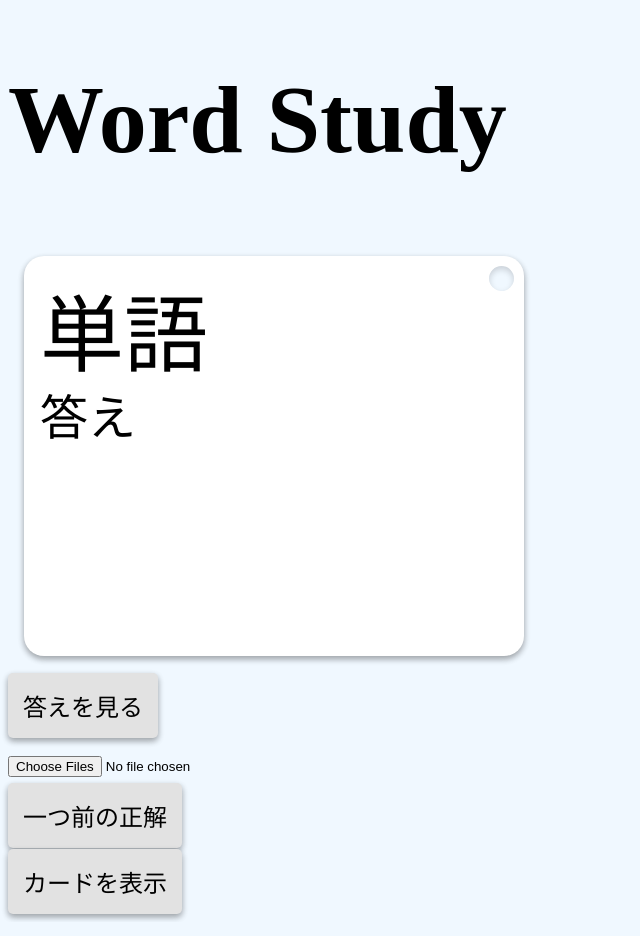
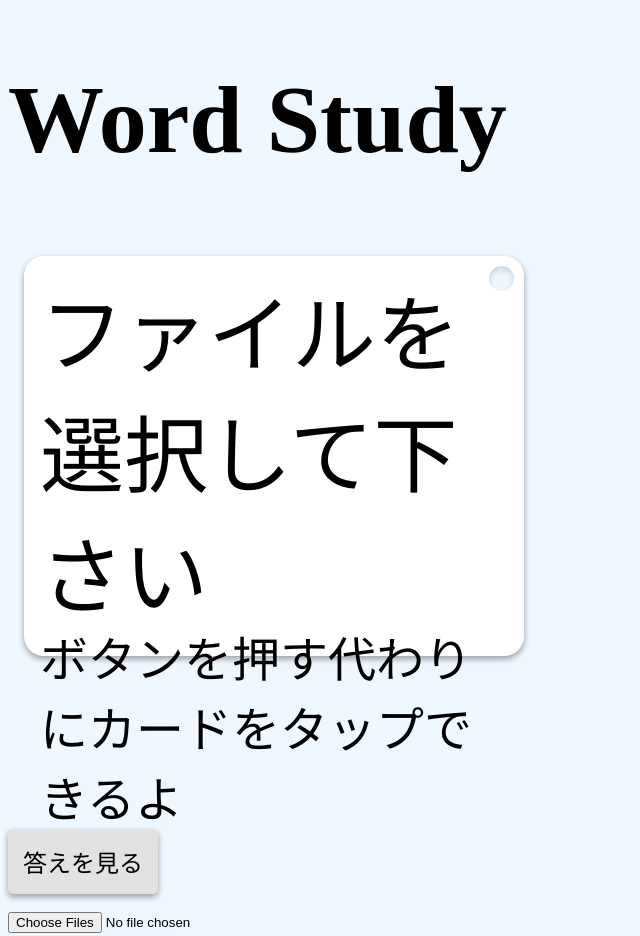
Before and after one commit to Issan0511/word-test, a plain HTML site: page index.html in a window 1280 px wide. Shown: the top 936 px of the page, without its empty margins (0-640 px from the left). Drawn offline with Linux system fonts and the light colour scheme.

Commit message:
ああああああ

```diff
--- a/index.html
+++ b/index.html
@@ -10,8 +10,8 @@
       <!-- 新しいボタンを追加 -->
       <div class="card" id="card">
         <div class="container">
-            <div id="wordDisplay">単語</div>
-            <div id="answerDisplay">答え</div>
+            <div id="wordDisplay">ファイルを選択して下さい</div>
+            <div id="answerDisplay">ボタンを押す代わりにカードをタップできるよ</div>
         </div>
       </div>
 
```
